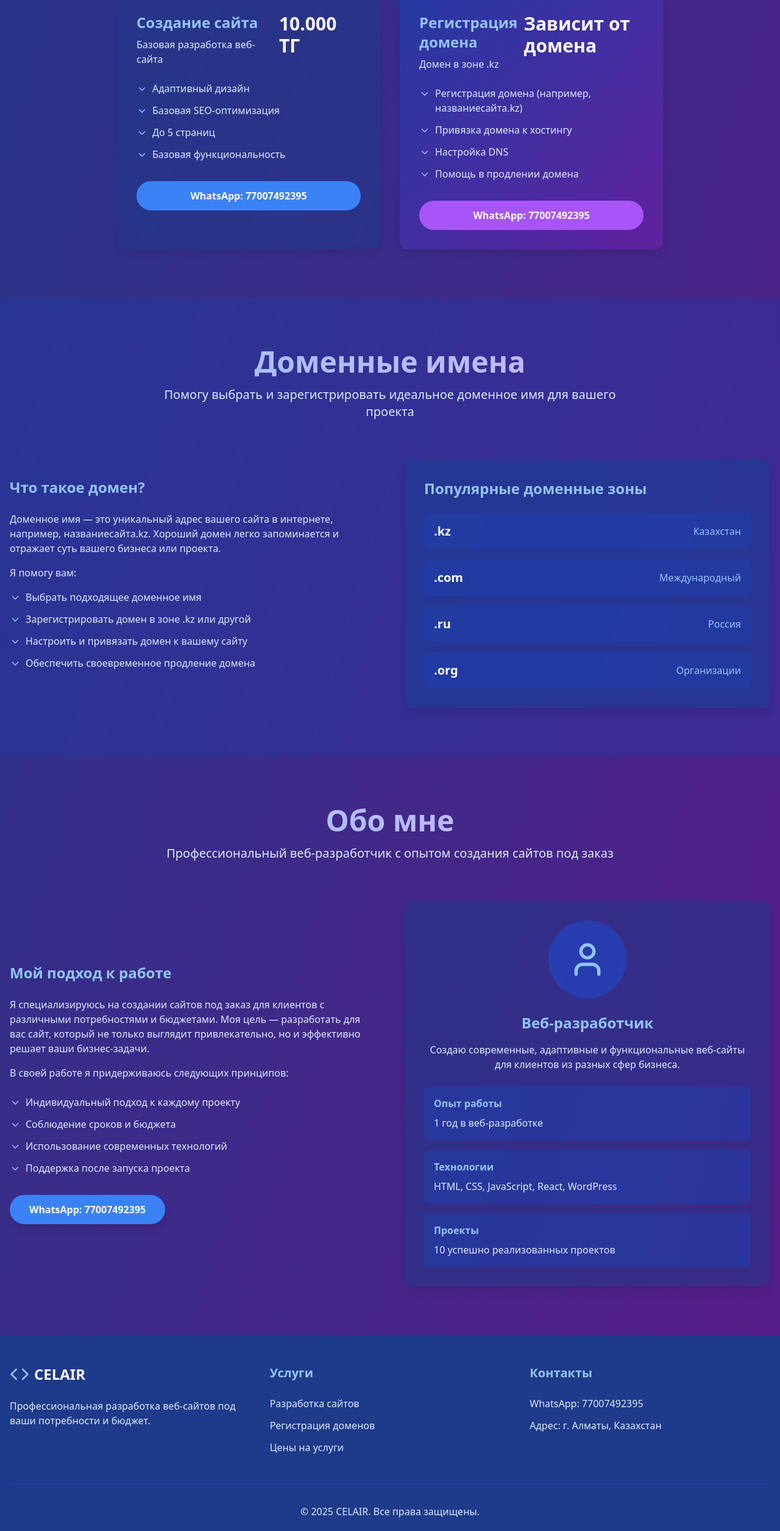
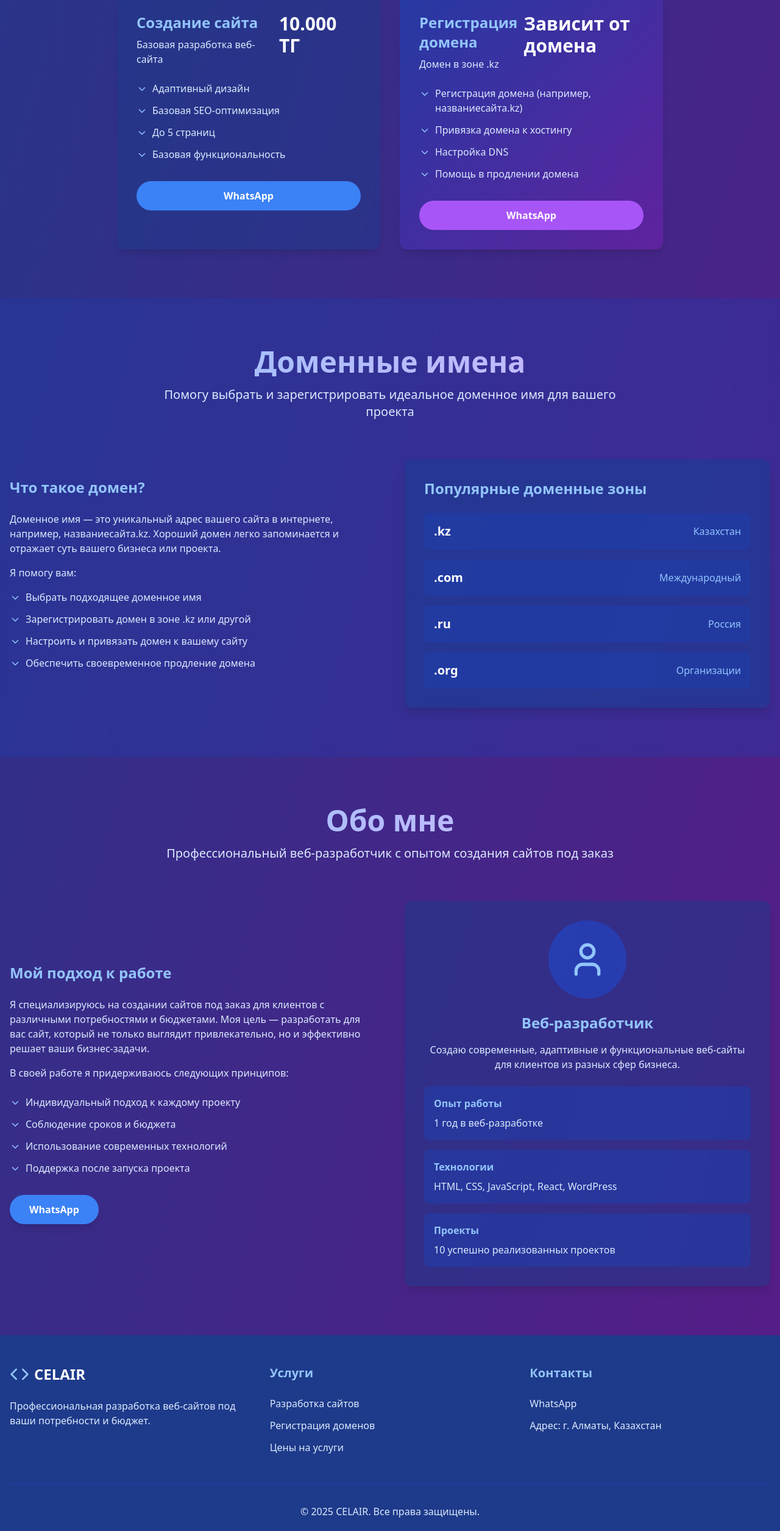
Before and after one commit to mirasbox2022/celair, a React (Vite) app: page / in a window 1280 px wide. Shown: the part 1715-4225 px from the top of the page at 61% size. Built offline with nearby package versions, Linux system fonts and the light colour scheme.

Commit message:
Update App.tsx

```diff
--- a/src/App.tsx
+++ b/src/App.tsx
@@ -242,7 +242,7 @@ function App() {
                   rel="noopener noreferrer"
                   className="w-full py-3 bg-blue-500 hover:bg-blue-600 rounded-full text-white font-semibold transition-all duration-300 flex items-center justify-center"
                 >
-                  WhatsApp: 77007492395
+                  WhatsApp
                 </a>
               </div>
 
@@ -278,7 +278,7 @@ function App() {
                   rel="noopener noreferrer"
                   className="w-full py-3 bg-purple-500 hover:bg-purple-600 rounded-full text-white font-semibold transition-all duration-300 flex items-center justify-center"
                 >
-                  WhatsApp: 77007492395
+                  WhatsApp
                 </a>
               </div>
             </div>
@@ -399,7 +399,7 @@ function App() {
                   rel="noopener noreferrer"
                   className="px-8 py-3 bg-blue-500 hover:bg-blue-600 rounded-full text-white font-semibold transition-all duration-300 transform hover:scale-105 shadow-lg inline-block"
                 >
-                  WhatsApp: 77007492395
+                  WhatsApp
                 </a>
               </div>
 
@@ -469,7 +469,7 @@ function App() {
             <div>
               <h3 className="text-xl font-bold text-blue-300 mb-6">Контакты</h3>
               <ul className="space-y-3 text-blue-100">
-                <li>WhatsApp: 77007492395</li>
+                <li>WhatsApp</li>
                 <li>Адрес: г. Алматы, Казахстан</li>
               </ul>
             </div>
```
